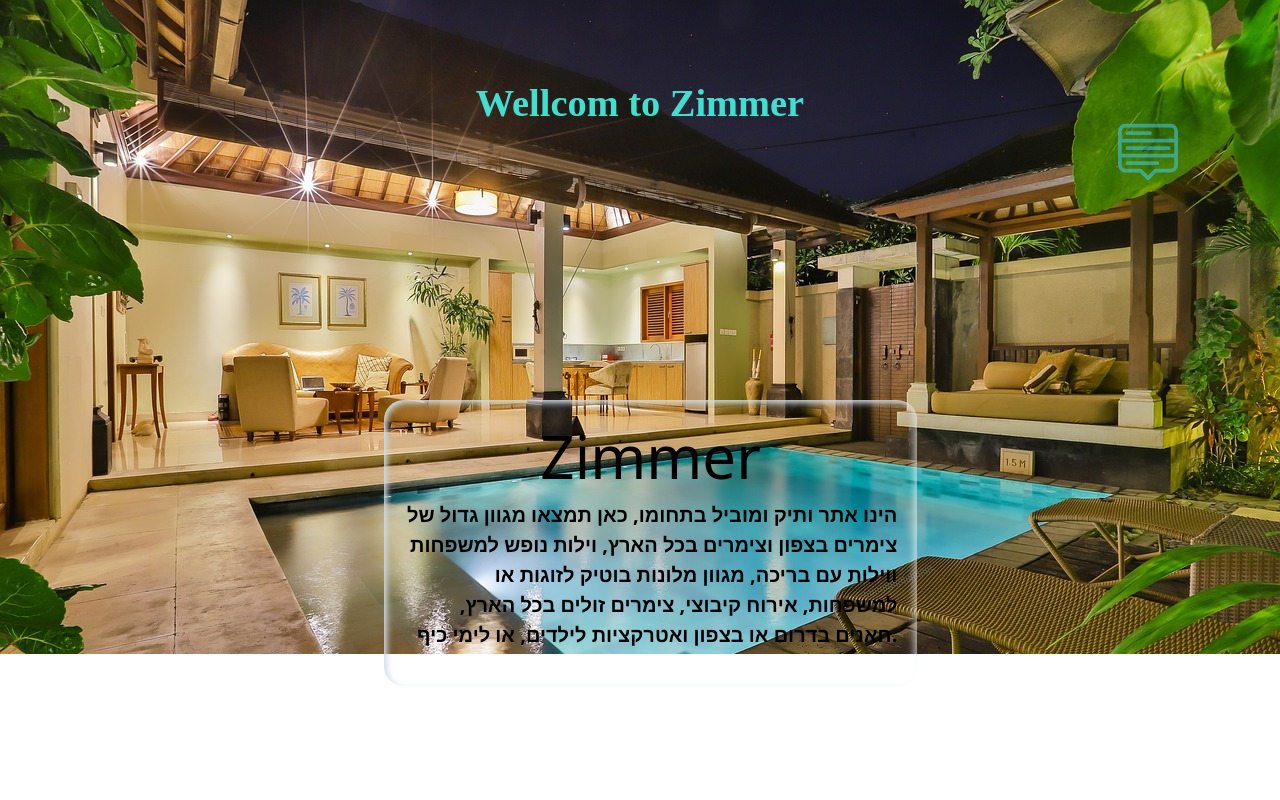
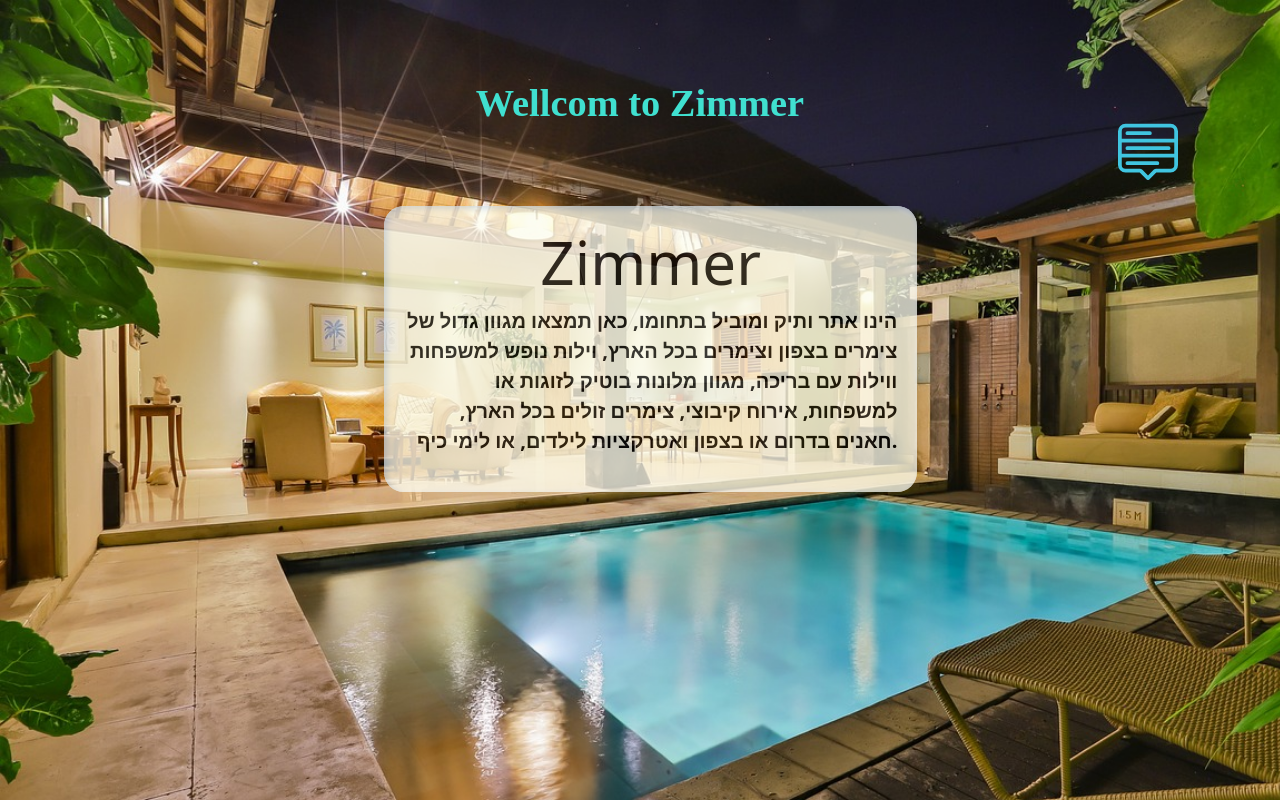
Before and after one commit to sray85/zimmer, a React (Create React App) app in the folder frontend/: page / in a window 1280 px wide. Built offline with nearby package versions, Linux system fonts and the light colour scheme.

Commit message:
fixed iss

```diff
--- a/frontend/src/components/Headers/HomePageHeader/HomePageHeader.css
+++ b/frontend/src/components/Headers/HomePageHeader/HomePageHeader.css
@@ -15,12 +15,11 @@
     width: 60px;
     height: 60px;
     color: rgb(64, 197, 224);
-    opacity: 0.6;
 }
 
 .house-con:hover {
     cursor: pointer;
-    opacity: 1;
+    color: blue;
 }
 
 .navbar-con .collapse-btn-con {
@@ -41,11 +40,9 @@
     border-style: none;
     font-size: x-large;
     font-weight: 700;
-    opacity: 0.6;
 }
 
 .nav-btn:hover {
-    opacity: 1;
     animation: under-line 1s ease-out 2 alternate normal;
     -webkit-animation: under-line 1s ease-out 2 alternate normal;
 }
--- a/frontend/src/components/aboutUs/aboutus.component.css
+++ b/frontend/src/components/aboutUs/aboutus.component.css
@@ -1,5 +1,5 @@
 .col-5 {
-    position: absolute;
+    position: relative;
     top: 50%;
     left: 30%;
     color: rgb(0, 0, 0);
@@ -10,6 +10,8 @@
     -moz-border-radius: 20px;
     -ms-border-radius: 20px;
     -o-border-radius: 20px;
+    background-color: ivory;
+    opacity: 75%;
 }
 
 .col-5 h2 {
--- a/frontend/src/components/home_page/HomePage.css
+++ b/frontend/src/components/home_page/HomePage.css
@@ -1,9 +1,10 @@
 .homepage-contanier {
   background-image: url("/src/assets/images/villa-4555824_1280.jpg");
   background-repeat: no-repeat;
-  background-size: auto;
-  background-clip: padding-box;
-  min-height: 654px;
+  background-size: cover;
+  background-clip:padding-box ;
+  min-height: 100dvh;
+  min-width: 100dvw;
 }
 
 
```
